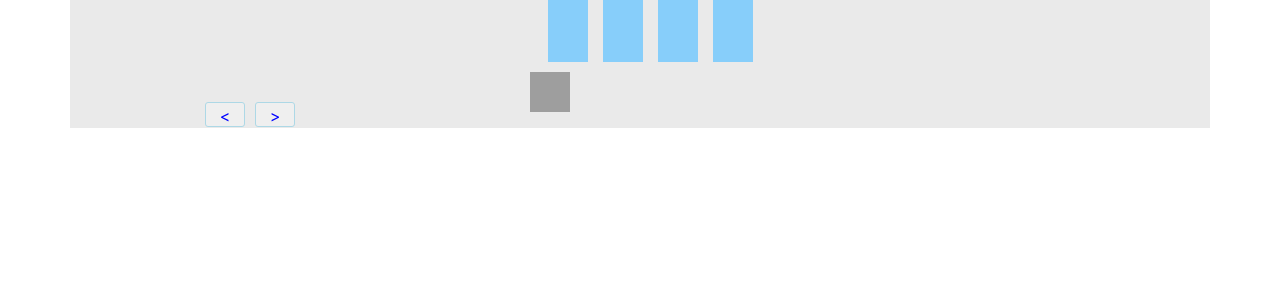
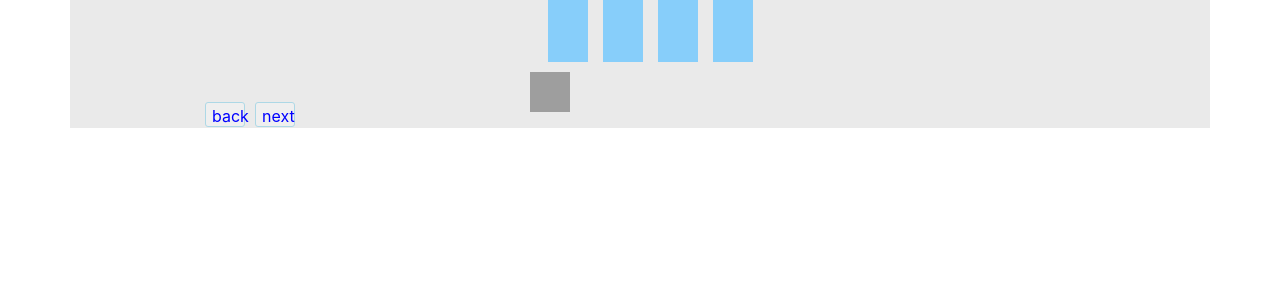
Before and after one commit to amalik3099/sorting-visualizer, a Flask app: template templates/learn.html in a window 1280 px wide. Shown: the part 284-584 px from the top of the page. Run offline with Flask 2, Linux system fonts and the light colour scheme; the template is opened without the code that fills it, so the values that code supplies are empty; some libraries are stand-ins or nearby versions; grey boxes are pictures that could not be loaded.

Commit message:
rename buttons

```diff
--- a/templates/learn.html
+++ b/templates/learn.html
@@ -102,7 +102,7 @@
             if (id != 1) {
                 let back_div = $("<div>")
                 let back = $("<button id='back' class='back_button'>")
-                $(back).text("<")
+                $(back).text("back")
                 $(back).click(function (e) {
                     window.location.href = "/learn/" + (parseInt(id) - 1).toString();
                 })
@@ -112,7 +112,7 @@
 
             let next_div = $("<div>")
             let next = $("<button id='next' class='next_button'>")
-            $(next).text(">")
+            $(next).text("next")
             $(next).click(function (e) {
                 if (id == 8)
                     window.location.href = "/quiz/1";
```
